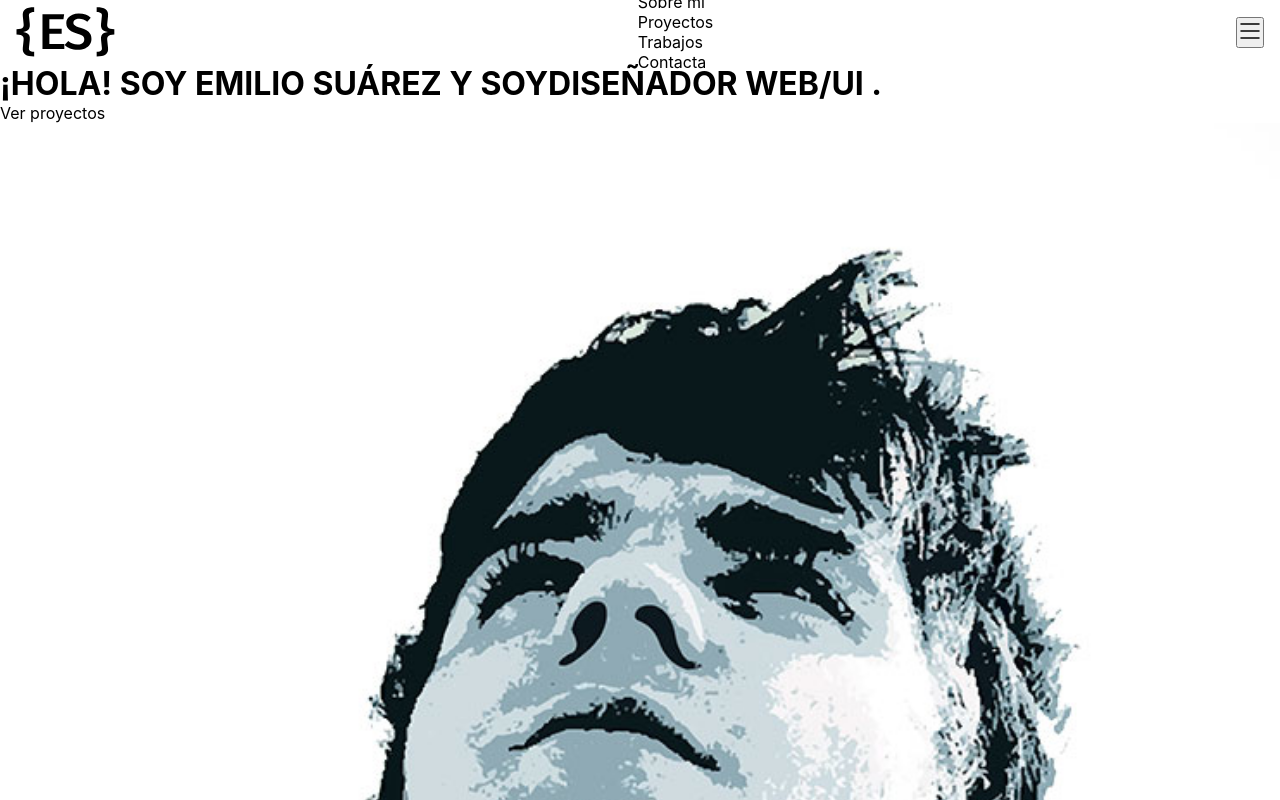
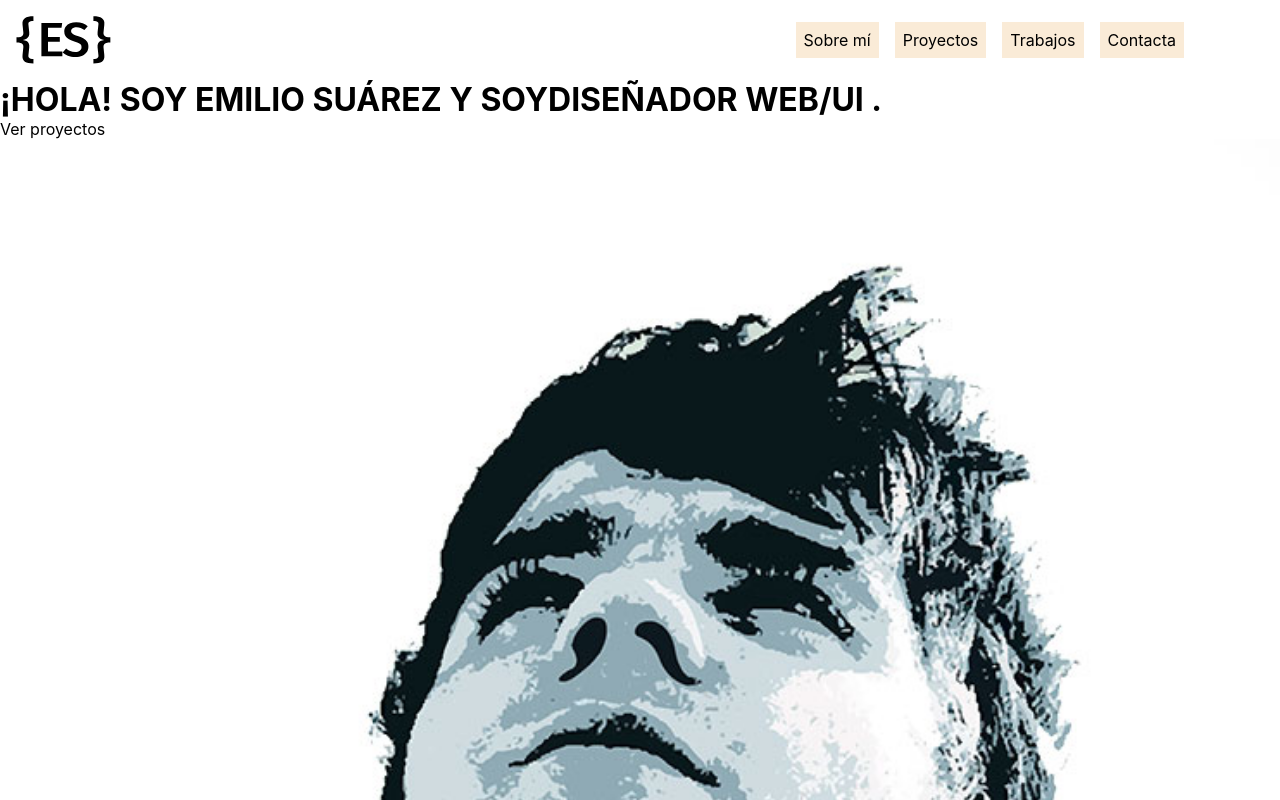
Before and after one commit to emisua/Portfolio-React, a React (Vite) app: page / in a window 1280 px wide. Shown: the top 800 px of the page. Built offline with nearby package versions, Linux system fonts and the light colour scheme.

Commit message:
Cambiado para hacerlo aún más mobile first

```diff
--- a/src/css/Navbar.css
+++ b/src/css/Navbar.css
@@ -13,11 +13,6 @@
 }
 
 .navbar ul {
-  transition: all 0.4s ease-in-out;
-  list-style: none;
-}
-
-.navbar.mobile ul {
   display: flex;
   flex-direction: column;
   justify-content: center;
@@ -32,29 +27,37 @@
   right: 4rem;
   z-index: 9;
   border-radius: 1rem;
-  opacity: 0;
   backdrop-filter: blur(10px);
   box-shadow: rgba(0, 0, 0, 0.2) 0px 18px 50px -10px;
+  list-style: none;
 }
 
-.navbar.mobile.menuopen ul {
+.navbar.dropdown.open ul {
   opacity: 1;
+  bottom: 10rem;
+  top: auto;
+  transition: all 0.4s ease-in-out;
+}
+
+.navbar.dropdown.closed ul {
+  opacity: 0;
+  transition: all 0.4s ease-in-out;
   bottom: 10rem;
   top: auto;
 }
 
-.navbar.mobile ul a {
+.navbar ul a {
   background-color: transparent;
   width: 100%;
   padding: 1rem;
   text-align: center;
 }
 
-.navbar.mobile .logo {
+.navbar .logo {
   height: 100%;
 }
 
-.navbar.mobile button {
+.navbar button {
   border: 0;
   background-color: transparent;
   padding: 0;
@@ -66,16 +69,16 @@
   z-index: 100;
 }
 
-.navbar.mobile button img {
+.navbar button img {
   height: 2rem;
 }
 
 /* Estilos para PC */
 
-.navbar.pc {
+.desktop .navbar {
   height: 80px;
 }
-.navbar.pc ul {
+.desktop .navbar ul {
   list-style: none;
   display: flex;
   gap: 1rem;
@@ -85,9 +88,11 @@
   width: auto;
   margin-left: auto;
   top: 0;
+  box-shadow: none;
+  backdrop-filter: none;
 }
 
-.navbar.pc ul a {
+.desktop .navbar ul a {
   background-color: antiquewhite;
   width: auto;
   padding: 0.5rem;
@@ -95,6 +100,6 @@
   color: black;
 }
 
-.navbar.pc .nav-button {
+.desktop .navbar .nav-button {
   display: none;
 }
```
